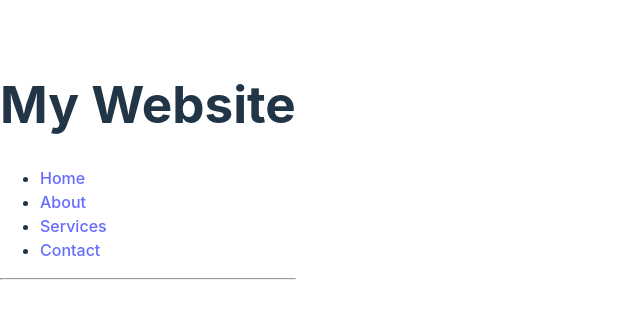
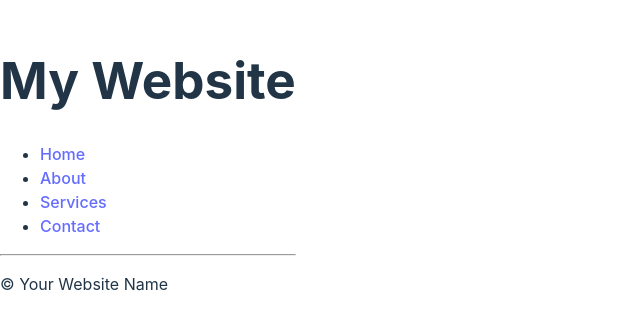
Before and after one commit to B-o-r-g-e/first-react-course, a React (Vite) app in the folder firts-react-course/: page / in a window 1280 px wide. Shown: the part 235-564 px from the top of the page, without its empty margins (0-640 px from the left). Built offline with nearby package versions, Linux system fonts and the light colour scheme.

Commit message:
added gitignore

```diff
--- a/firts-react-course/src/App.jsx
+++ b/firts-react-course/src/App.jsx
@@ -1,9 +1,13 @@
 import Header from "./Header.jsx";
+import Footer from "./Footer.jsx";
 
 function App() {
     return (
-        <Header/>
-    )
+        <>
+            <Header/>
+            <Footer/>
+        </>
+    );
 }
 
 export default App
```
